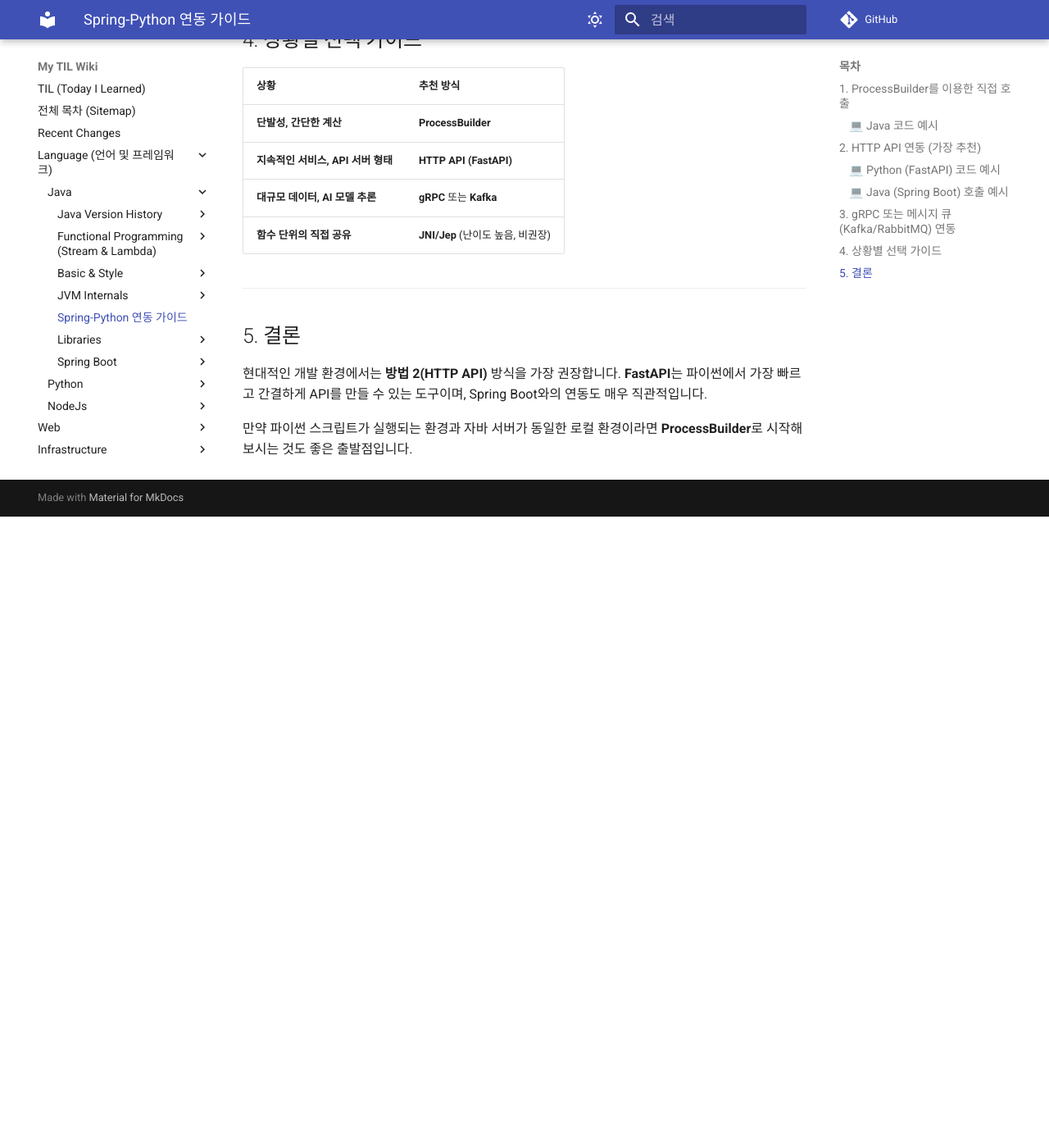
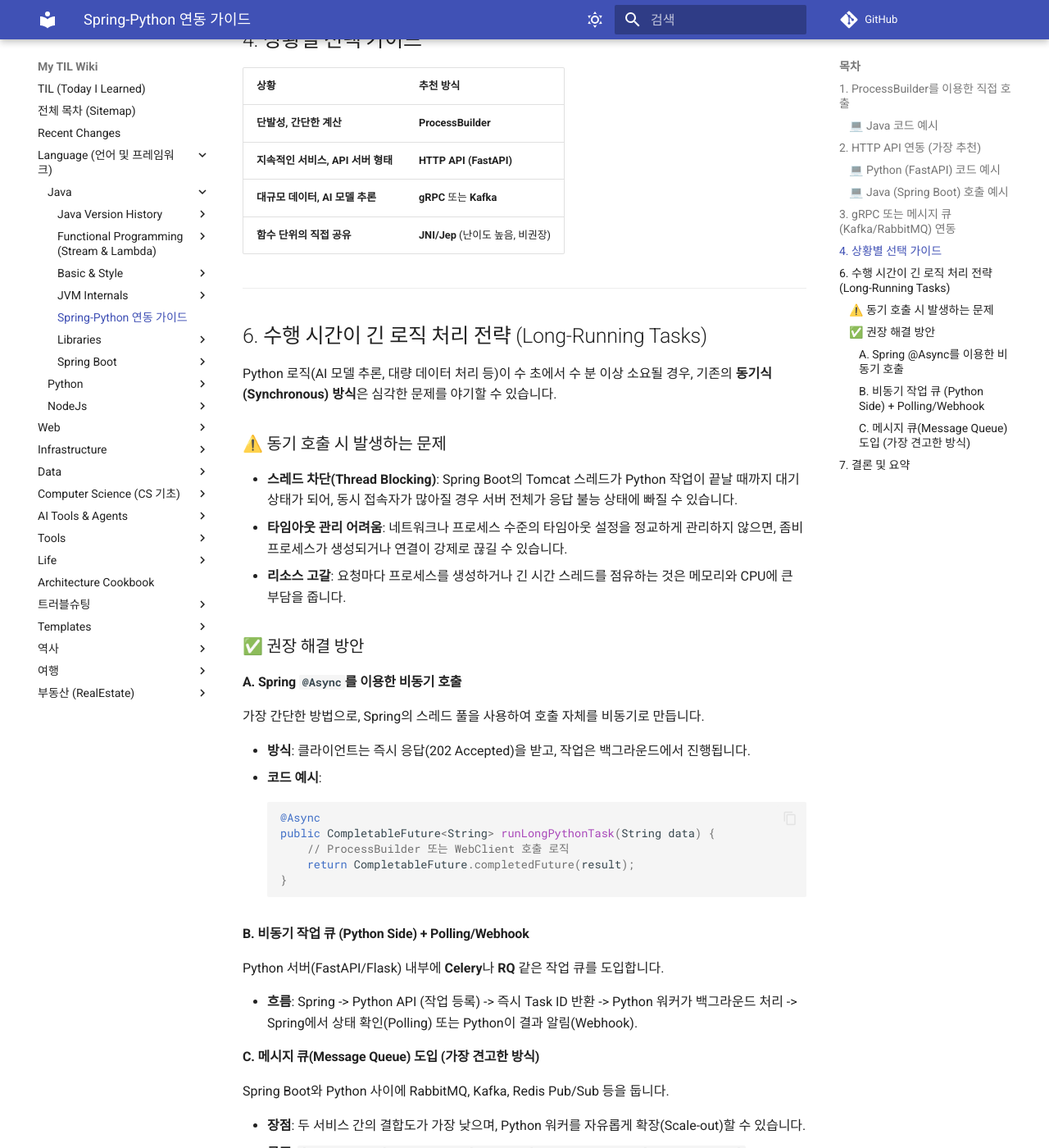
Before and after one commit to DevDooly/TIL, an MkDocs documentation site: the page built from docs/Language/Java/Spring_Python_Integration.md, in a window 1280 px wide and 1400 px high, scrolled down 1807 px. Shown: the whole window at 82% size. Built offline with MkDocs 1.6.1 and Material for MkDocs 9.7.7, drawn with Linux system fonts in a browser that asks for light colours; comment, search, counter and statistics services are not loaded; before the commit the page ends 2437 px from its top, so only the background shows below that; some of the changed text lies outside the part shown.

Commit message:
docs: Spring Boot와 Python 연동 시 긴 작업 처리 전략 추가

````diff
--- a/docs/Language/Java/Spring_Python_Integration.md
+++ b/docs/Language/Java/Spring_Python_Integration.md
@@ -81,8 +81,50 @@ public class PythonApiService {
 
 ---
 
-## 5. 결론
+## 6. 수행 시간이 긴 로직 처리 전략 (Long-Running Tasks)
 
-현대적인 개발 환경에서는 **방법 2(HTTP API)** 방식을 가장 권장합니다. **FastAPI**는 파이썬에서 가장 빠르고 간결하게 API를 만들 수 있는 도구이며, Spring Boot와의 연동도 매우 직관적입니다.
+Python 로직(AI 모델 추론, 대량 데이터 처리 등)이 수 초에서 수 분 이상 소요될 경우, 기존의 **동기식(Synchronous) 방식**은 심각한 문제를 야기할 수 있습니다.
 
-만약 파이썬 스크립트가 실행되는 환경과 자바 서버가 동일한 로컬 환경이라면 **ProcessBuilder**로 시작해 보시는 것도 좋은 출발점입니다.
+### ⚠️ 동기 호출 시 발생하는 문제
+
+* **스레드 차단(Thread Blocking)**: Spring Boot의 Tomcat 스레드가 Python 작업이 끝날 때까지 대기 상태가 되어, 동시 접속자가 많아질 경우 서버 전체가 응답 불능 상태에 빠질 수 있습니다.
+* **타임아웃 관리 어려움**: 네트워크나 프로세스 수준의 타임아웃 설정을 정교하게 관리하지 않으면, 좀비 프로세스가 생성되거나 연결이 강제로 끊길 수 있습니다.
+* **리소스 고갈**: 요청마다 프로세스를 생성하거나 긴 시간 스레드를 점유하는 것은 메모리와 CPU에 큰 부담을 줍니다.
+
+### ✅ 권장 해결 방안
+
+#### A. Spring `@Async`를 이용한 비동기 호출
+가장 간단한 방법으로, Spring의 스레드 풀을 사용하여 호출 자체를 비동기로 만듭니다.
+
+* **방식**: 클라이언트는 즉시 응답(202 Accepted)을 받고, 작업은 백그라운드에서 진행됩니다.
+* **코드 예시**:
+    ```java
+    @Async
+    public CompletableFuture<String> runLongPythonTask(String data) {
+        // ProcessBuilder 또는 WebClient 호출 로직
+        return CompletableFuture.completedFuture(result);
+    }
+    ```
+
+#### B. 비동기 작업 큐 (Python Side) + Polling/Webhook
+Python 서버(FastAPI/Flask) 내부에 **Celery**나 **RQ** 같은 작업 큐를 도입합니다.
+
+* **흐름**: Spring -> Python API (작업 등록) -> 즉시 Task ID 반환 -> Python 워커가 백그라운드 처리 -> Spring에서 상태 확인(Polling) 또는 Python이 결과 알림(Webhook).
+
+#### C. 메시지 큐(Message Queue) 도입 (가장 견고한 방식)
+Spring Boot와 Python 사이에 RabbitMQ, Kafka, Redis Pub/Sub 등을 둡니다.
+
+* **장점**: 두 서비스 간의 결합도가 가장 낮으며, Python 워커를 자유롭게 확장(Scale-out)할 수 있습니다.
+* **구조**: `[Spring Boot] --(Job)--> [RabbitMQ] --(Process)--> [Python Worker]`
+
+---
+
+## 7. 결론 및 요약
+
+| 상황 | 추천 방식 | 비고 |
+| :--- | :--- | :--- |
+| **짧은 작업 (1~2초 내)** | **HTTP API (FastAPI)** | 가장 직관적이고 표준적임 |
+| **긴 작업 (5초 이상)** | **비동기 큐 (Celery/RabbitMQ)** | 시스템 안정성을 위해 필수 |
+| **단발성/단순 실행** | **ProcessBuilder** | 오버헤드 주의 |
+
+단순히 "동작하는 것"이 목표라면 직접 호출도 가능하지만, **운영 환경과 확장성**을 고려한다면 **FastAPI를 이용한 HTTP API 방식**이나 **메시지 큐를 통한 비동기 처리**를 강력히 권장합니다.
````
Also changed, not shown: README.md (+1 -1 lines), docs/Recent_Changes.md (+1 -1 lines).
